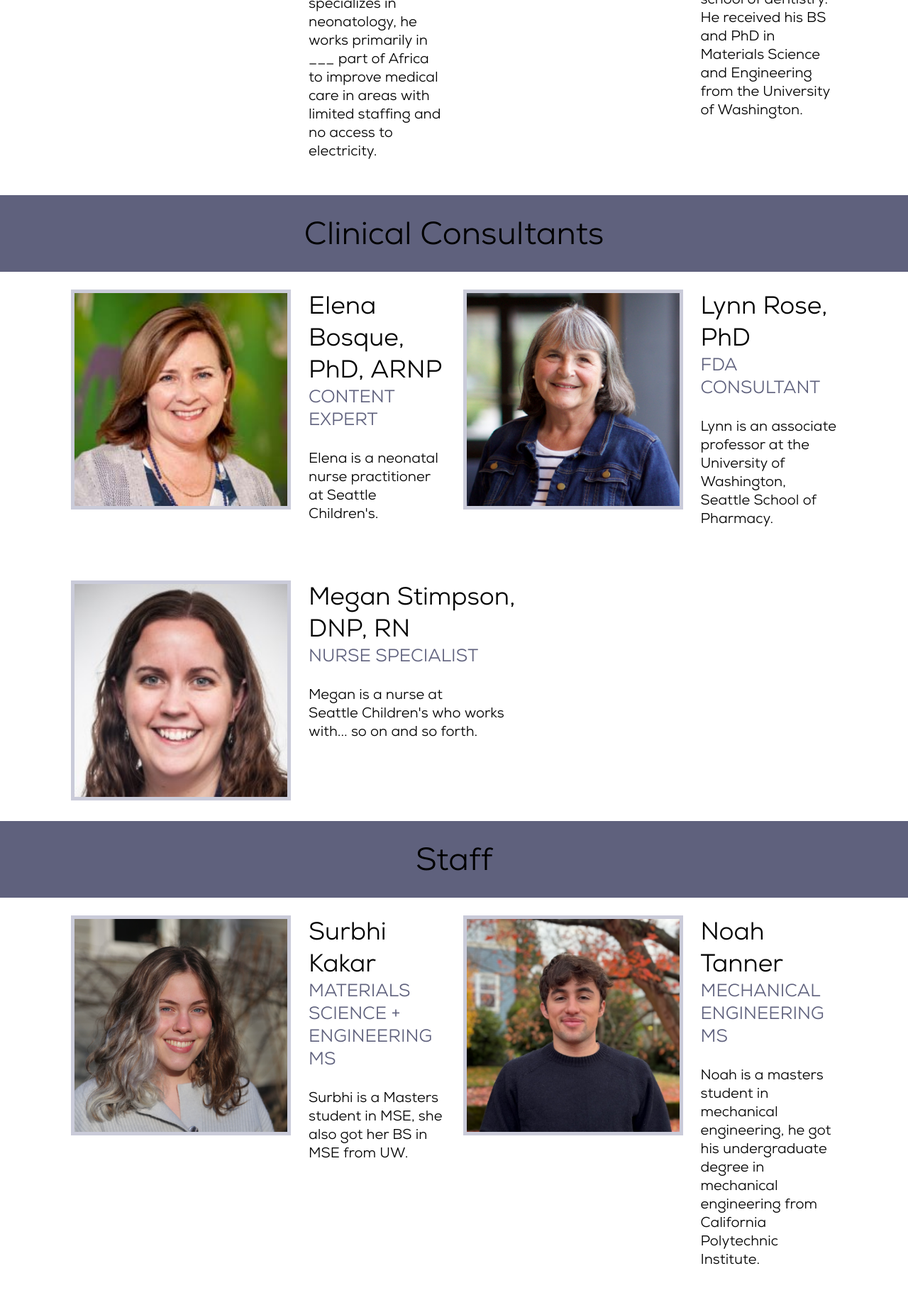
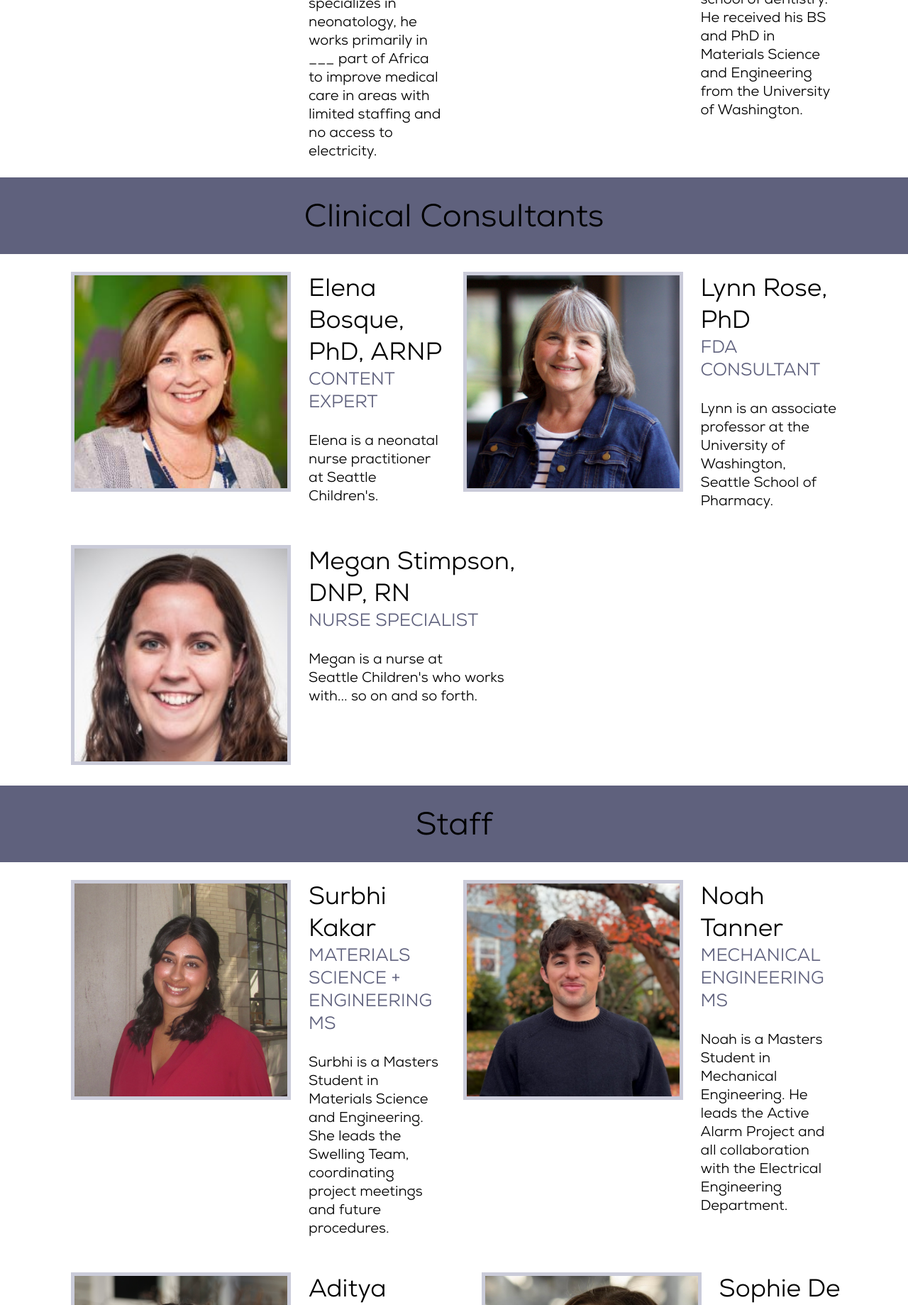
Before and after one commit to wkitch13/IV-Safe, a Flask app: page /team in a window 1280 px wide. Shown: the part 1302-3141 px from the top of the page at 71% size. Run offline with Flask 3, Linux system fonts and the light colour scheme.

Commit message:
added Surbhi's photo

```diff
--- a/static/base.css
+++ b/static/base.css
@@ -185,7 +185,7 @@ footer a:hover {
 .img_team_column .description {
     font-size: 20px;
     font-family: "Nexa", "Arial";
-    padding: 25px 0px;
+    padding: 25px 0px 0px 0px;
 }
 
 .header_small {
--- a/templates/team.html
+++ b/templates/team.html
@@ -80,12 +80,13 @@
 
         <div class="img_team_column">
             <div class="image">
-                <img src="{{ url_for('static', filename='images/WrenK.jpeg') }}" alt="IV" style="width:300px;height:300px">
+                <img src="{{ url_for('static', filename='images/SurbhiK.jpeg') }}" alt="IV" style="width:300px;height:300px">
             </div>
             <div class="text">
                 <div class="name">Surbhi Kakar</div>
                 <div class="title">MATERIALS SCIENCE + ENGINEERING MS</div>
-                <div class="description">Surbhi is a Masters student in MSE, she also got her BS in MSE from UW.</div>
+                <div class="description">Surbhi is a Masters Student in Materials Science and Engineering. She leads the
+                Swelling Team, coordinating project meetings and future procedures.</div>
             </div>
 
             <div class="image">
@@ -94,8 +95,8 @@
             <div class="text">
                 <div class="name">Noah Tanner</div>
                 <div class="title">MECHANICAL ENGINEERING MS</div>
-                <div class="description">Noah is a masters student in mechanical engineering, he got his undergraduate degree
-                in mechanical engineering from California Polytechnic Institute.</div>
+                <div class="description">Noah is a Masters Student in Mechanical Engineering. He leads the Active Alarm
+                Project and all collaboration with the Electrical Engineering Department.</div>
             </div>
         </div>
 
@@ -117,7 +118,7 @@
                 <div class="name">Sophie De Mello e Souza</div>
                 <div class="title">BIOMECHANICAL ENGINEERING BS</div>
                 <div class="description">Sophie is an undergraduate in Biomechanical Engineering. She works with industry
-                connections to further benchtop models of the leakage project.</div>
+                connections to further Leakage benchtop models.</div>
             </div>
         </div>
 
@@ -139,8 +140,9 @@
             <div class="text">
                 <div class="name">Hesham Katabi</div>
                 <div class="title">BIOENGINEERING BS</div>
-                <div class="description">Hesham is an undergraduate in Bioengineering at the UW. He designs and modifies
-                lab models to improve <i>in vitro</i> testing of prototypes.</div>
+                <div class="description">Hesham is an undergraduate in Bioengineering at the UW with a specialization in
+                    Data Science and AI. He designs and modifies lab models to improve <i>in vitro</i> testing of
+                    prototypes.</div>
             </div>
         </div>
 
```
Also changed, not shown: static/images/SurbhiK.jpeg (added), 2 other files.
